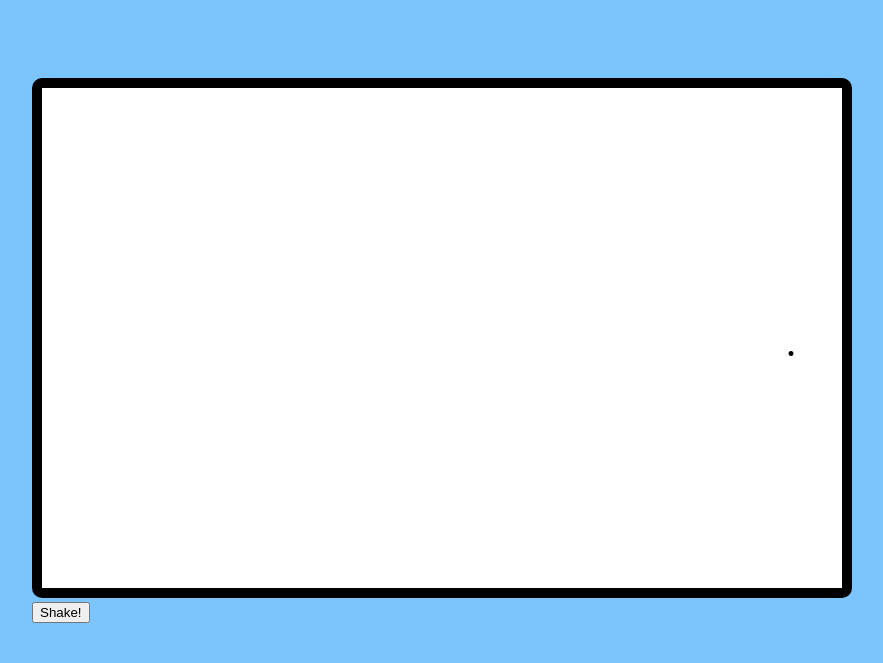
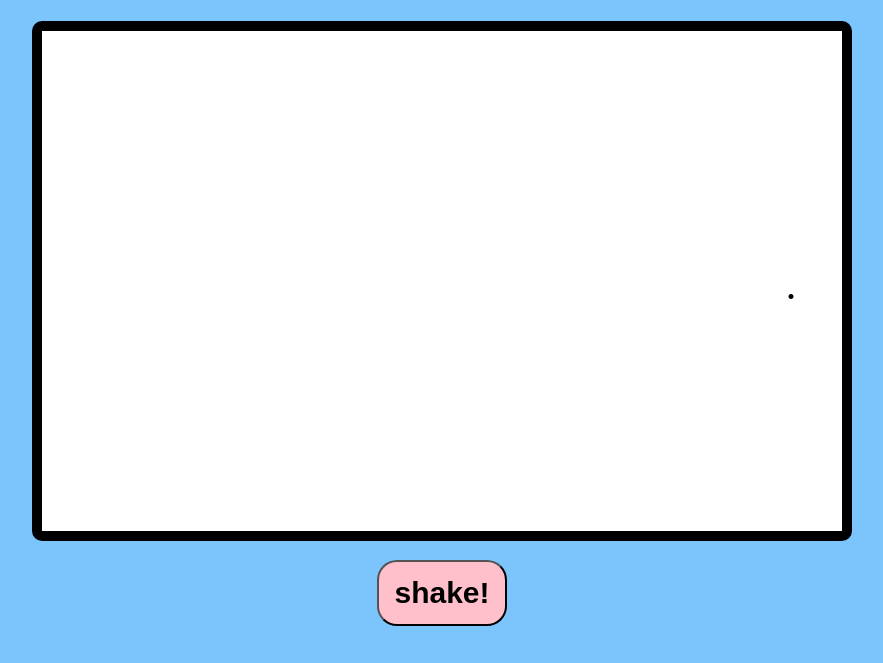
Before and after one commit to mcidoni/etch-a-sketch.js, a plain HTML site: page index.html in a window 1280 px wide. Shown: the part 153-816 px from the top of the page, without its empty margins (198-1081 px from the left). Drawn offline with Linux system fonts and the light colour scheme.

Commit message:
additional styling to button

```diff
--- a/index.html
+++ b/index.html
@@ -13,8 +13,7 @@
   <div class="canvasWrap">
     <canvas width="1600" height="1000" id="etch-a-sketch"></canvas>
     <div class="buttons">
-      <button class="shake">Shake!</button>
-    </div>
+      <button class="shake">shake!</button>
 
   </div>
 
@@ -23,6 +22,21 @@
       font-family: Arial, Helvetica, sans-serif;
       font-size: 50px;
       text-shadow: 2px 2px white;
+    }
+
+    .buttons {
+      padding: 15px;
+      display: flex;
+      justify-content: center;
+    }
+
+    button.shake {
+      background-color: pink;
+      font-size: 30px;
+      font-weight: bold;
+      width: 130px;
+      height: 66px;
+      border-radius: 20px;
     }
 
     body {
```
